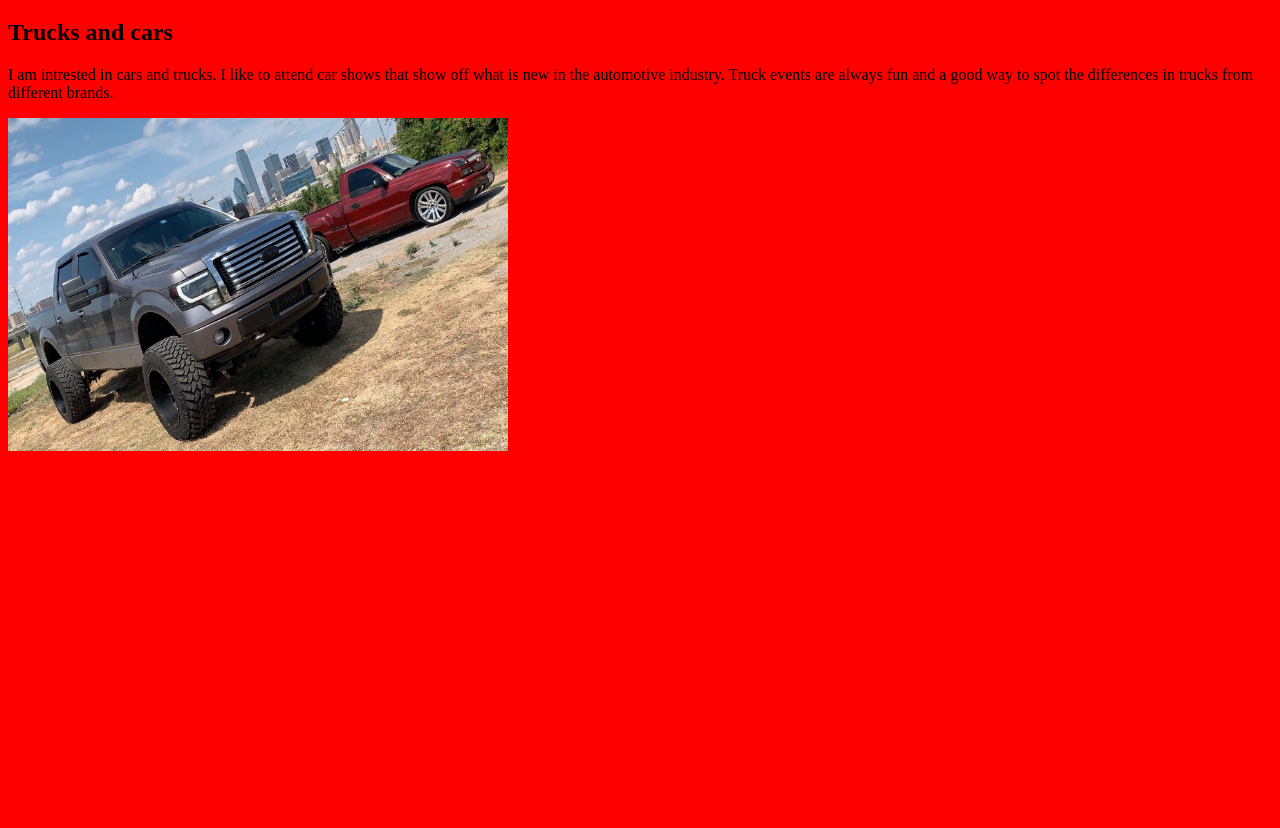
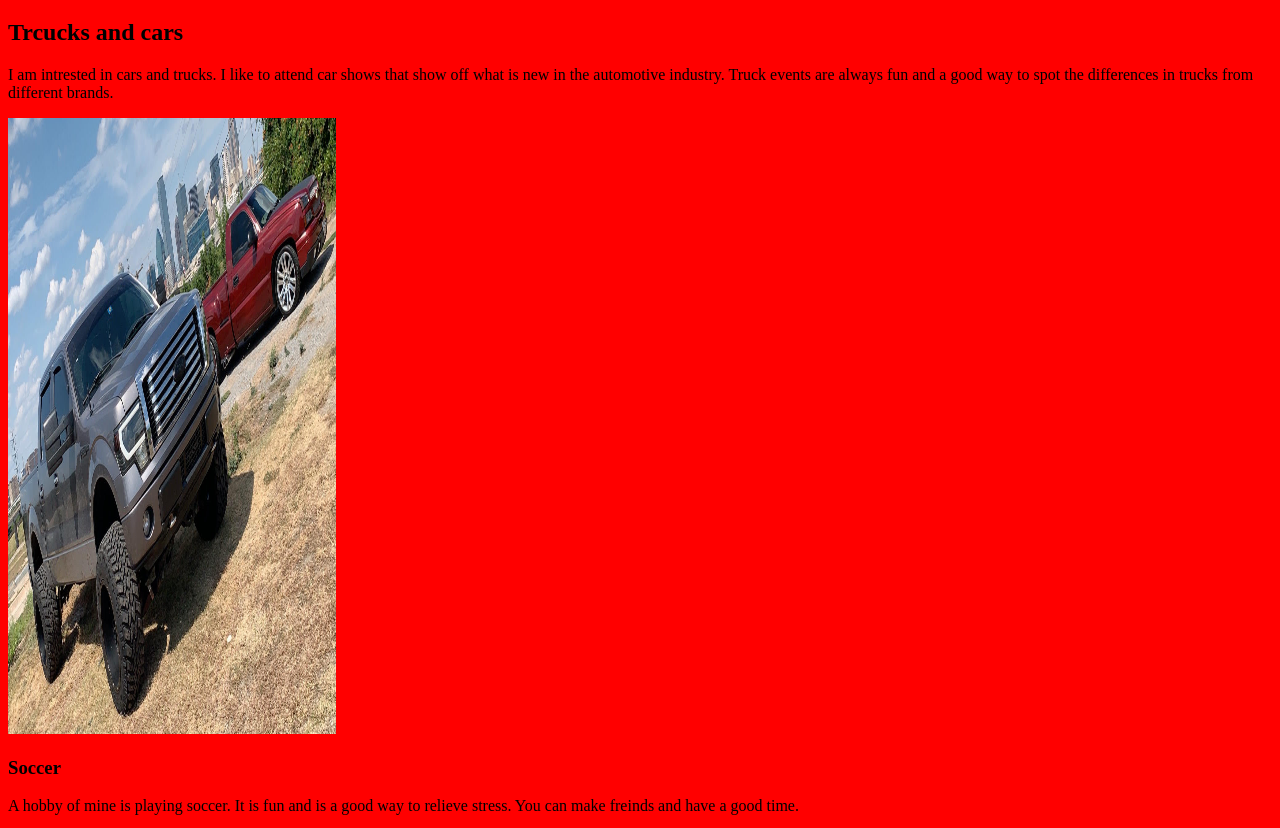
Before and after one commit to Ryadir/Ryadir.github.io, a plain HTML site: page interests.html in a window 1280 px wide. Shown: the part 61-889 px from the top of the page. Before the commit the page ends 800 px from the top, so only its background shows below. Drawn offline with Linux system fonts and the light colour scheme.

Commit message:
Add files via upload

```diff
--- a/interests.html
+++ b/interests.html
@@ -6,11 +6,18 @@
 </head>
 <body style="background-color:Red;">
 
+
 <h1 style=<h1>My Interests and hobbies</h1>
-<h2 style=<h1>Trucks and cars</h2>
+<h2 style=<h1>Trcucks and cars</h2>
 <p>I am intrested in cars and trucks. I like to attend car shows that show off what is new in the automotive industry.
  Truck events are always fun and a good way to spot the differences in trucks from different brands.</p>
-<img src="images/truck.jpg" alt="Picture of me" width="500" height="333"
+<img src="images/truck.jpg" alt="Picture of me" width="328" height="616">
+<h3 style=<h1>Soccer</h3>
+<p> A hobby of mine is playing soccer. It is fun and is a good way to relieve stress. You can make freinds and have a good time.</p>
+<img src="images/ball.jpg" alt="Picture of me" width="328" height="616">
+
+
+
 
 
 
```
